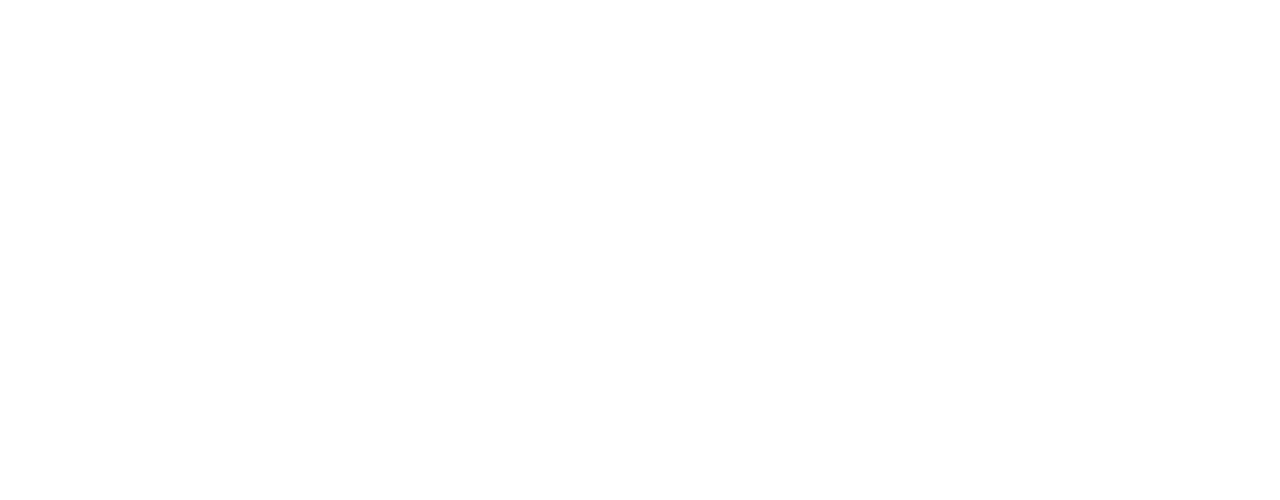
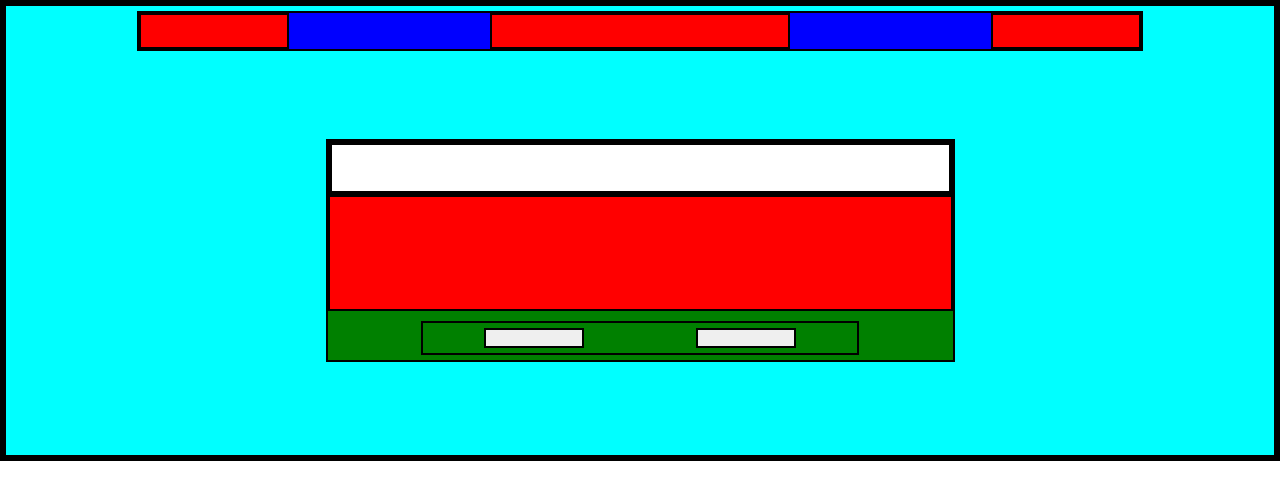
Before and after one commit to BernardoCosmi/htmlcss-struttura-discord, a plain HTML site: page index.html in a window 1280 px wide. Drawn offline with Linux system fonts and the light colour scheme.

Commit message:
header and nav

```diff
--- a/assets/css/style.css
+++ b/assets/css/style.css
@@ -3,3 +3,92 @@
     padding: 0;
     box-sizing: border-box;
 }
+
+*{
+/* Da eliminare */
+    border: 2px solid black;
+}
+
+.header-flex{
+    display: flex;
+    flex-direction: column;
+    align-items: center;
+    background-color: aqua;
+    padding: 5px;
+    min-height: 400px;
+}
+.nav-flex{
+    display: flex;
+    flex-direction: row;
+    width: 80%;
+    height: 40px;
+    background-color: blue;
+    gap: 20%;
+    justify-content: baseline;
+}
+nav > div{
+    background-color: red;
+    height: 100%;
+    width: 15%;
+}
+nav :nth-child(2){
+    flex-grow: 2;
+}
+.section-flex{
+    display: flex;
+    flex-direction: column;
+    min-height: 200px;
+    min-width: 50%;
+    margin: 7%;
+    background-color: green;
+    align-items: center;
+    gap: 10px;
+}
+div.text-container > h1{
+    display: block;
+    background-color: white;
+    min-height: 50px;
+}
+.text-container{
+    width: 100%;
+    min-height: 170px;
+    text-align: center;
+    background-color: red;
+}
+.button-container-flex{
+    display: flex;
+    justify-content: space-around;
+    width: 70%;
+    margin-bottom: 5px;
+    padding: 5px;
+}
+div.button-container-flex > button{
+    width: 100px;
+    height: 20px;
+}
+
+
+
+
+
+
+
+
+
+
+
+
+
+
+
+
+
+
+
+
+
+.clearfix::after{
+    content:"";
+    display: table;
+    clear: both;
+}
--- a/index.html
+++ b/index.html
@@ -8,7 +8,29 @@
 </head>
 
 <body>
+    <header class="header-flex">
 
+        <nav class="nav-flex">
+            <div></div>
+            <div></div>
+            <div></div>
+        </nav>
+
+        <section class="section-flex">
+
+            <div class="text-container">
+            <h1></h1>
+            <p></p>
+            </div>
+
+            <div class="button-container-flex">
+                <button></button>
+                <button></button>
+            </div>
+
+        </section>
+
+    </header>
 </body>
 
 </html>
```
